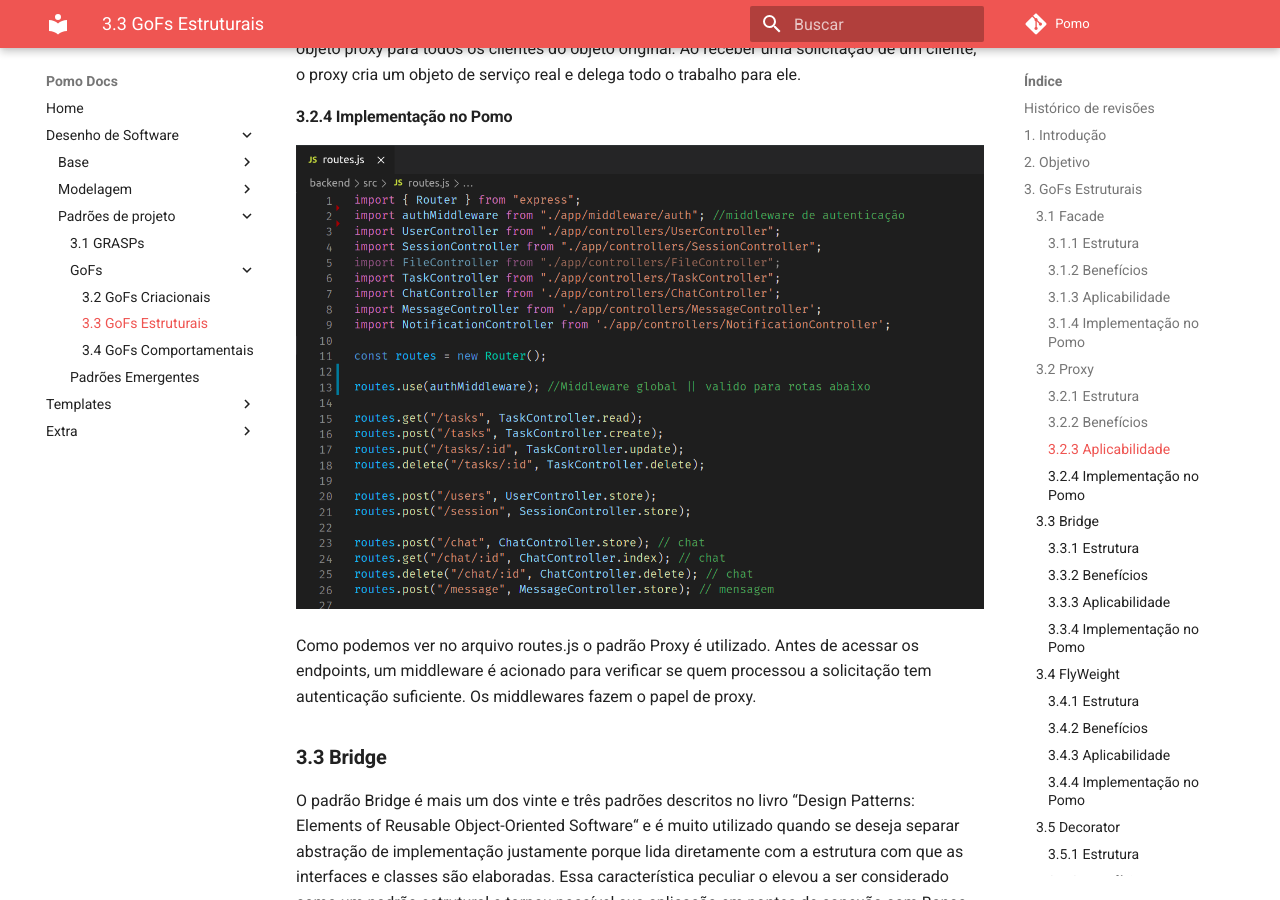
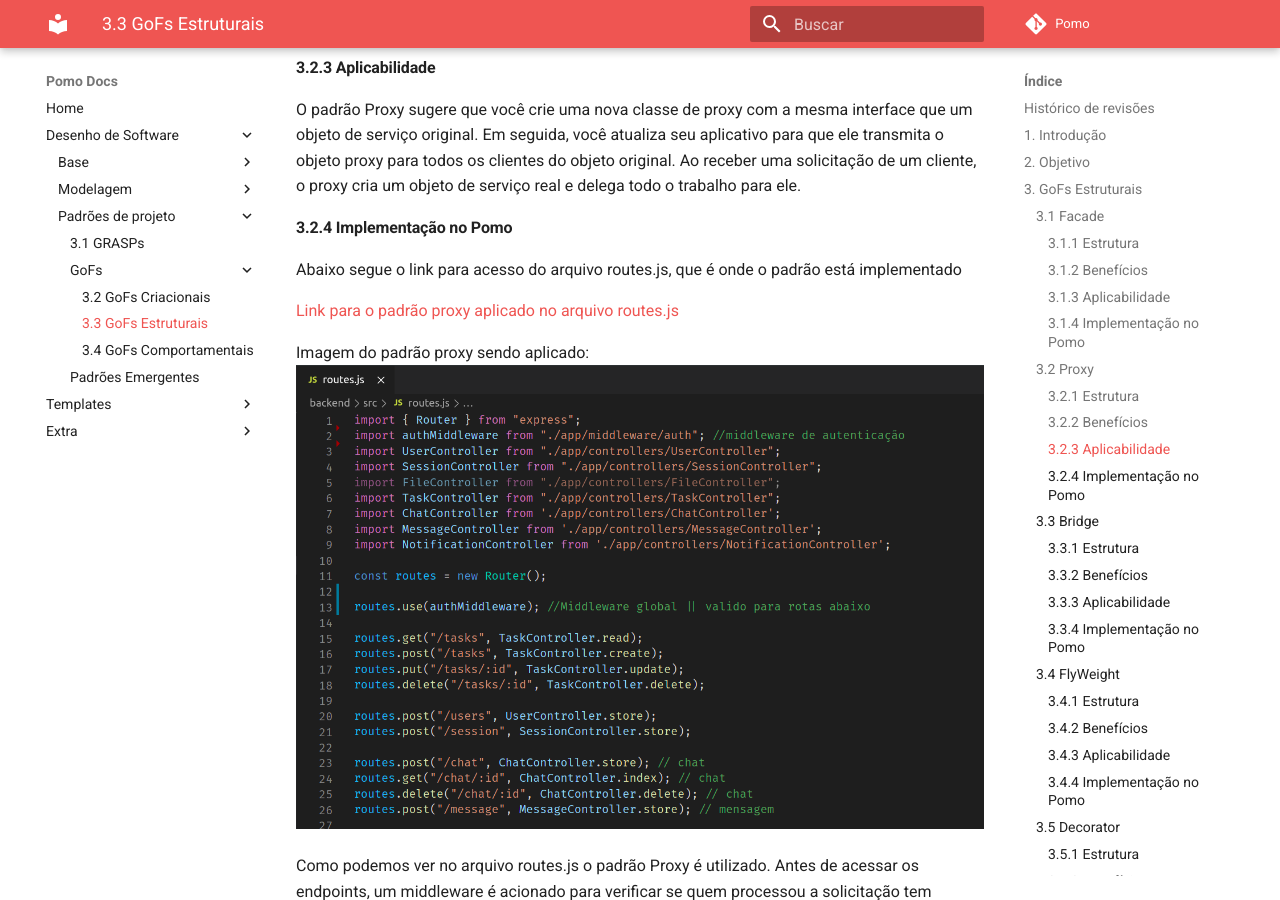
Before and after one commit to UnBArqDsw/2020.1_G6_Pomo, an MkDocs documentation site: the page built from docs/padrões-de-projeto/modulo3.3/gofs_estruturais.md, in a window 1280 px wide and 900 px high, scrolled down 4020 px. Built offline with MkDocs 1.6.1 and Material for MkDocs 9.7.7, drawn with Linux system fonts in a browser that asks for light colours; comment, search, counter and statistics services are not loaded; some of the changed text lies outside the part shown.

Commit message:
[DOC] Adicionando link para o arquivo routes.js para a visualização do padrao proxy aplicado ao projeto

```diff
--- a/docs/padrões-de-projeto/modulo3.3/gofs_estruturais.md
+++ b/docs/padrões-de-projeto/modulo3.3/gofs_estruturais.md
@@ -11,6 +11,8 @@
 | 24/10/2020 | 1.4 | Adicionando Conceitos sobre padrões de projeto estruturais | [Arthur Rodrigues](https://github.com/arthurarp)|
 | 24/10/2020 | 1.5 | Adicionando Conceitos dos padrões Decorator, Composite e Adapter | [Marco Antônio](https://github.com/markinlimac)|
 | 26/10/2020 | 1.6 | Revisão da primeira versão | [João Gabriel Antunes](https://github.com/flyerjohn)|
+<br>
+| 10/11/2020 | 1.7 | Adicionando links que contém a implementação do padrão Proxy | [Arthur Rodrigues](https://github.com/arthurarp)|
 <br>
 
 ## **1. Introdução**
@@ -90,7 +92,15 @@ Entre outros:
 O padrão Proxy sugere que você crie uma nova classe de proxy com a mesma interface que um objeto de serviço original. Em seguida, você atualiza seu aplicativo para que ele transmita o objeto proxy para todos os clientes do objeto original. Ao receber uma solicitação de um cliente, o proxy cria um objeto de serviço real e delega todo o trabalho para ele.
 
 #### **3.2.4 Implementação no Pomo**
+
+Abaixo segue o link para acesso do arquivo routes.js, que é onde o padrão está implementado
+
+[Link para o padrão proxy aplicado no arquivo routes.js](https://github.com/UnBArqDsw/2020.1_G6_Pomo_Backend/blob/master/backend/src/routes.js)
+<br>
+
+Imagem do padrão proxy sendo aplicado:
 ![proxy_pomo](../../img/padroes/estruturais/proxy/routes.png)
+
 
 Como podemos ver no arquivo routes.js o padrão Proxy é utilizado. Antes de acessar os endpoints, um middleware é acionado para verificar se quem processou a solicitação tem autenticação suficiente. Os middlewares fazem o papel de proxy.
 
```
